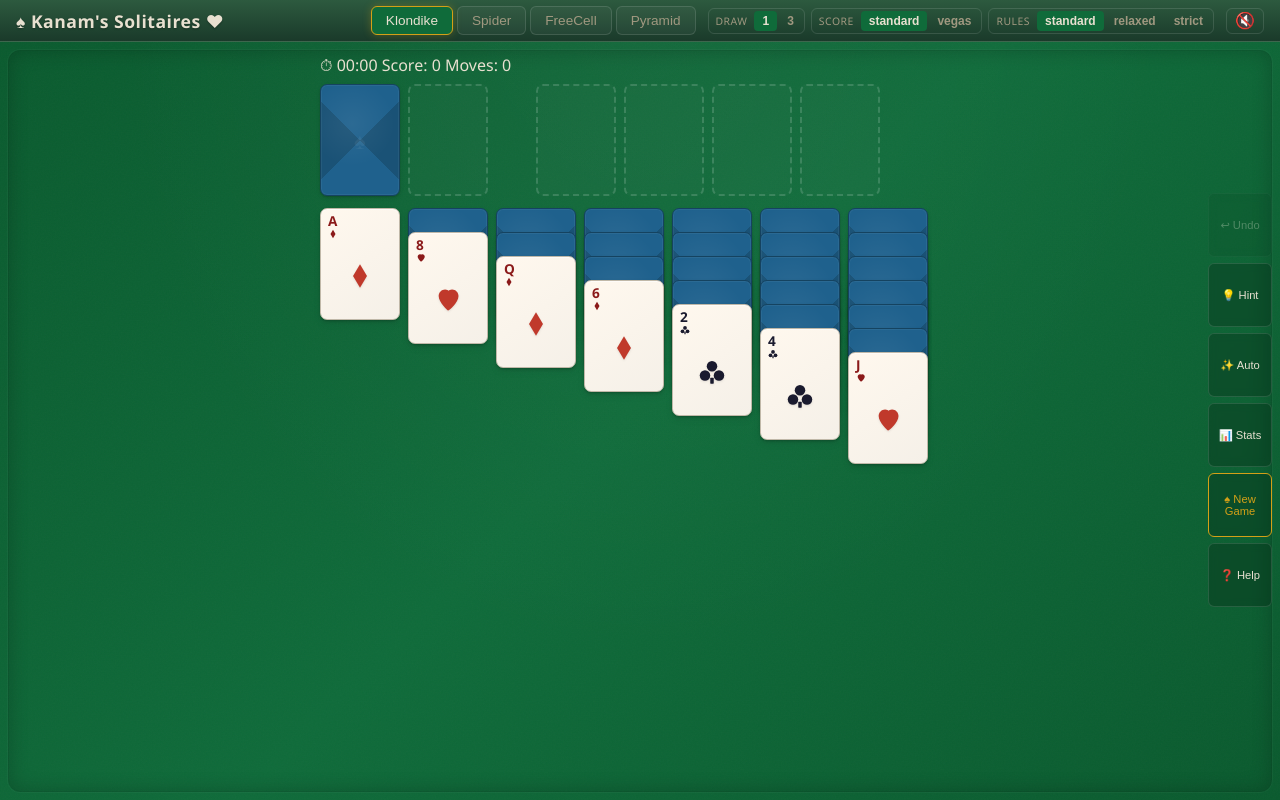
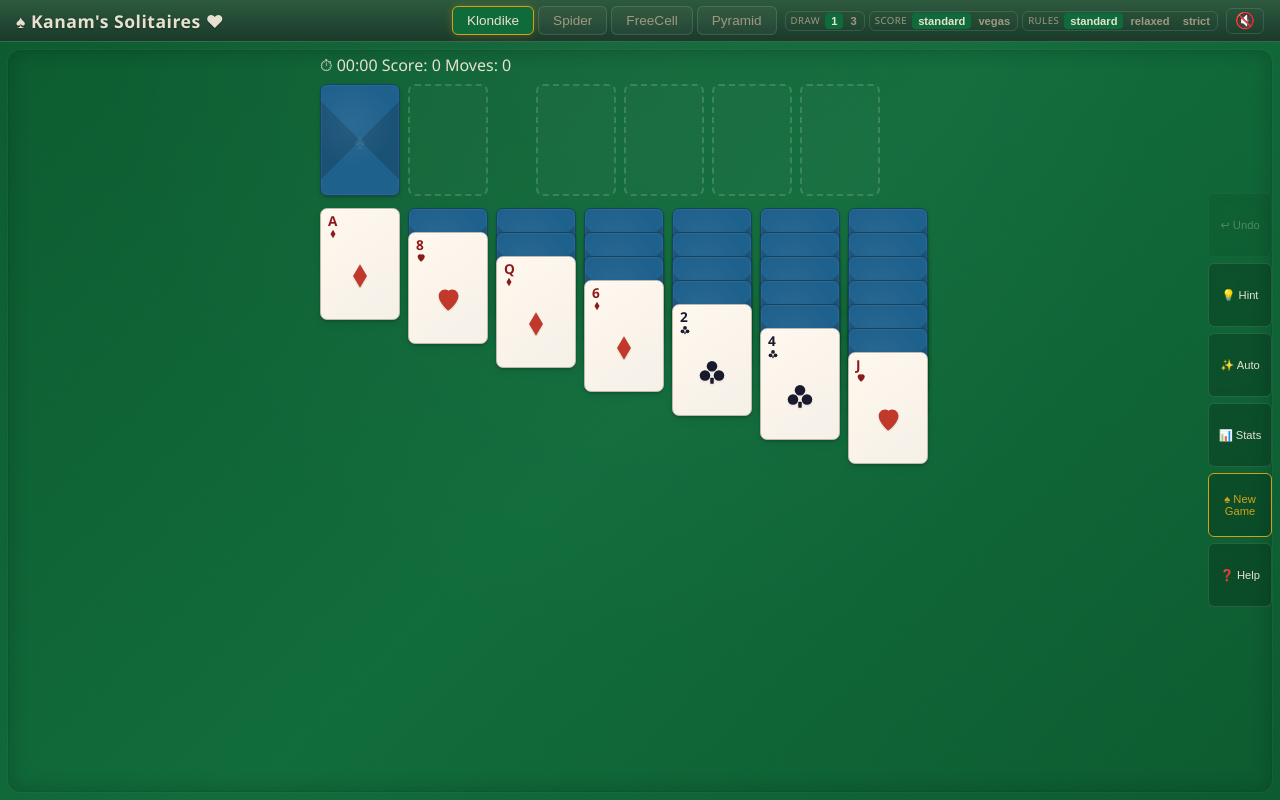
Before and after one commit to gonzoblasco/kanam-solitaires, a website built with Vite: page index.html in a window 1280 px wide. Built offline with nearby package versions, Linux system fonts and the light colour scheme.

Commit message:
fix: header wraps gracefully with flex-wrap for variant selectors

```diff
--- a/src/styles/base.css
+++ b/src/styles/base.css
@@ -88,6 +88,8 @@ body {
   background: linear-gradient(180deg, var(--color-bg-light), var(--color-bg));
   border-bottom: 1px solid rgba(255, 255, 255, 0.08);
   flex-shrink: 0;
+  flex-wrap: wrap;
+  gap: 4px;
 }
 
 .app-title {
@@ -531,43 +533,47 @@ body {
 .header-right {
   display: flex;
   align-items: center;
-  gap: 12px;
+  gap: 8px;
+  flex-wrap: wrap;
 }
 
 /* ─── Draw Mode & Scoring Mode Selectors ─── */
 .mode-selectors {
   display: flex;
   align-items: center;
-  gap: 6px;
+  gap: 4px;
+  flex-wrap: wrap;
 }
 
 .mode-group {
   display: flex;
   align-items: center;
-  gap: 2px;
+  gap: 1px;
   border: 1px solid rgba(255, 255, 255, 0.12);
   border-radius: 6px;
-  padding: 2px;
+  padding: 1px;
 }
 
 .mode-label {
-  font-size: 0.65rem;
+  font-size: 0.6rem;
   color: var(--color-text-muted);
-  padding: 0 5px;
+  padding: 0 4px;
   text-transform: uppercase;
   letter-spacing: 0.5px;
+  white-space: nowrap;
 }
 
 .mode-btn {
-  padding: 3px 8px;
+  padding: 2px 6px;
   border: none;
   border-radius: 4px;
   background: transparent;
   color: var(--color-text-muted);
-  font-size: 0.75rem;
+  font-size: 0.7rem;
   font-weight: 600;
   cursor: pointer;
   transition: all 0.15s;
+  white-space: nowrap;
 }
 
 .mode-btn:hover {
```
Also changed, not shown: dist/assets/index-DQowEODR.js (renamed from dist/assets/index-gXDxO_WT.js), dist/assets/index-DYTBVyvC.css (added), dist/assets/index-kDUY4qsj.css (deleted), dist/index.html.
